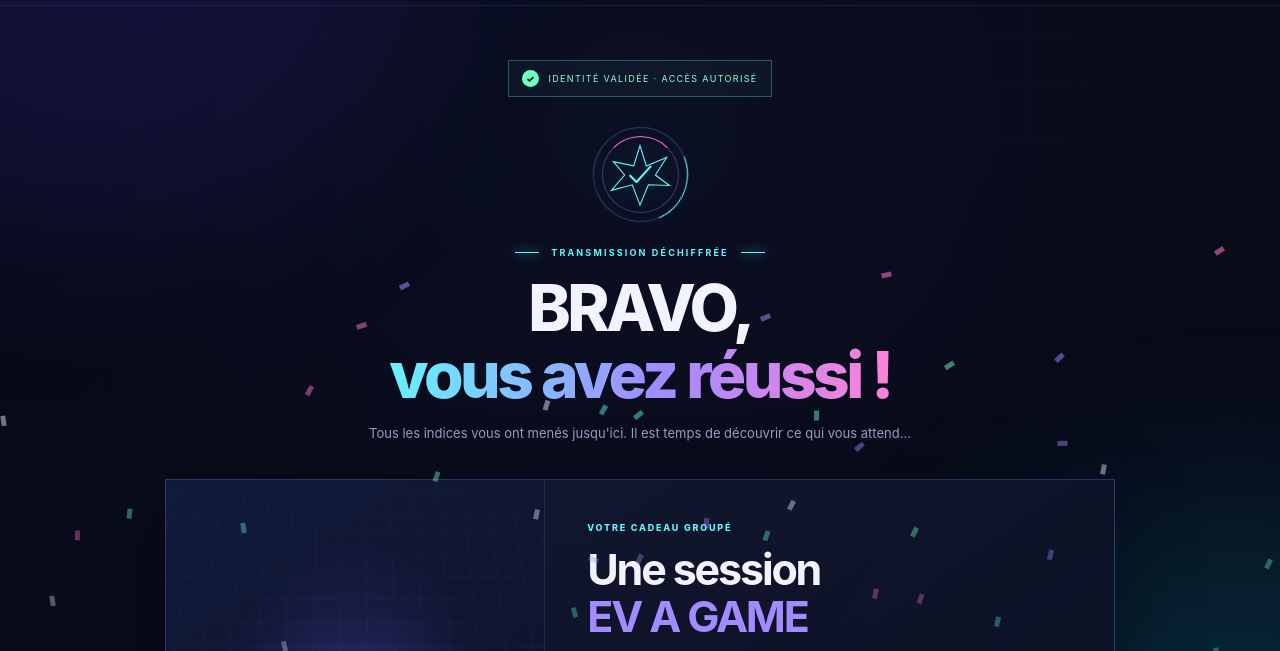
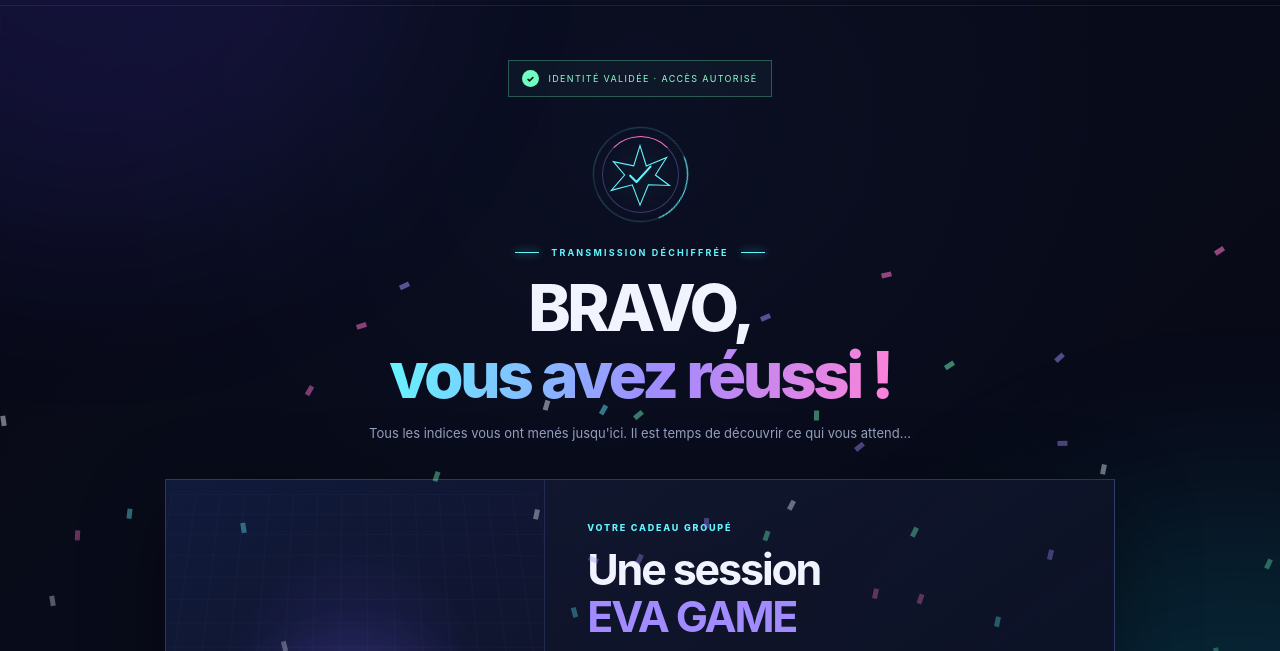
Before and after one commit to TuneGamingFR/Noel-surprise, a plain HTML site: page cadeau.html in a window 1280 px wide. Shown: the part 76-727 px from the top of the page. Drawn offline with Linux system fonts and the light colour scheme.

Commit message:
Update cadeau.html

```diff
--- a/cadeau.html
+++ b/cadeau.html
@@ -4,7 +4,7 @@
   <meta charset="utf-8">
   <meta name="viewport" content="width=device-width, initial-scale=1">
   <meta name="theme-color" content="#080b18">
-  <title>Surprise déverrouillée — Projet Éclipse</title>
+  <title>Surprise déverrouillée — Projet Zob</title>
   <link rel="stylesheet" href="style.css">
 </head>
 <body class="gift-page">
@@ -32,7 +32,7 @@
       </div>
       <div class="prize-content">
         <p class="prize-kicker">VOTRE CADEAU GROUPÉ</p>
-        <h2>Une session<br><span>EV A GAME</span></h2>
+        <h2>Une session<br><span>EVA GAME</span></h2>
         <p class="prize-description">Préparez-vous à entrer dans un autre monde ! Toute la famille est invitée à partager une sortie chez <strong>EVA</strong> (Esports Virtual Arenas) : de la réalité virtuelle en équipe, de l'action et surtout un super moment tous ensemble.</p>
         <div class="prize-features">
           <div><span class="feature-icon">⌁</span><span><b>IMMERSION VR</b><small>Une arène grandeur nature</small></span></div>
```
